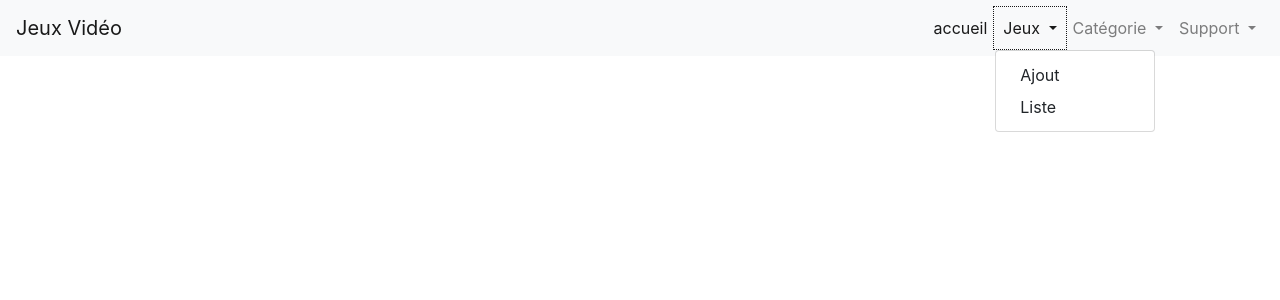
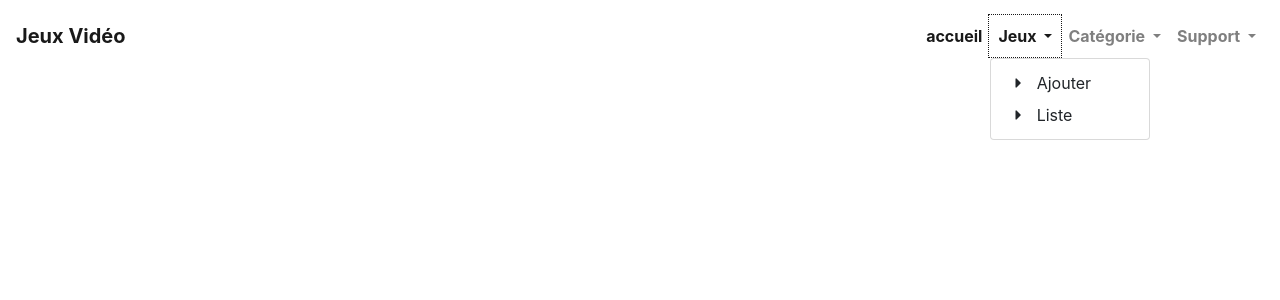
Before and after one commit to Waltercalling/videogames, a PHP site: page /index.php in a window 1280 px wide, after a click on "Jeux". Shown: the top 300 px of the page. Run offline with PHP 8.4, Linux system fonts and the light colour scheme.

Commit message:
update header

```diff
--- a/inc/header.php
+++ b/inc/header.php
@@ -1,5 +1,5 @@
 <header>
-	<nav class="navbar navbar-expand-lg navbar-light bg-light">
+	<nav class="navbar navbar-expand-lg navbar-light font-weight-bold p-3">
 	  <a class="navbar-brand" href="#">Jeux Vidéo</a>
 	  <button class="navbar-toggler" type="button" data-toggle="collapse" data-target="#navbarSupportedContent" aria-controls="navbarSupportedContent" aria-expanded="false" aria-label="Toggle navigation">
 	    <span class="navbar-toggler-icon"></span>
@@ -16,8 +16,8 @@
 				Jeux
 				</a>
 				<div class="dropdown-menu" aria-labelledby="navbarDropdown">
-				<a class="dropdown-item" href="add-game.php">Ajout</a>
-				<a class="dropdown-item" href="list-game.php">Liste</a>
+				<a class="dropdown-item" href="add-game.php"><i class="fas fa-caret-right pr-3"></i>Ajouter</a>
+				<a class="dropdown-item" href="list-game.php"><i class="fas fa-caret-right pr-3"></i>Liste</a>
 				</div>
 			</li>
 	      <!-- Menu Category -->
@@ -27,8 +27,8 @@
 	          Catégorie
 	        </a>
 	        <div class="dropdown-menu" aria-labelledby="navbarDropdown">
-	          <a class="dropdown-item" href="add-category.php">Ajout</a>
-	          <a class="dropdown-item" href="list-category.php">Liste</a>
+	          <a class="dropdown-item" href="add-category.php"><i class="fas fa-caret-right pr-3"></i>Ajouter</a>
+	          <a class="dropdown-item" href="list-category.php"><i class="fas fa-caret-right pr-3"></i>Liste</a>
 	        </div>
 
 	        <!-- Menu Support -->
@@ -38,8 +38,8 @@
 				Support
 				</a>
 				<div class="dropdown-menu" aria-labelledby="navbarDropdown">
-				<a class="dropdown-item" href="deviceAdd.php">Ajout</a>
-				<a class="dropdown-item" href="device.php">Liste</a>
+				<a class="dropdown-item" href="deviceAdd.php"><i class="fas fa-caret-right pr-3"></i>Ajouter</a>
+				<a class="dropdown-item" href="device.php"><i class="fas fa-caret-right pr-3"></i>Liste</a>
 				</div>
 
 	      </li>
--- a/js/script.js
+++ b/js/script.js
@@ -1,3 +1,11 @@
 jQuery(document).ready(function($) {
-	    console.log("OK");
+	//Check confirmation click for delete button
+	$('.confirmation').on('click', function () {
+		return confirm ('Voulez-vous vraiment supprimer ?');
+	});
+
+	//Check confirmation click for cancel button
+	$('.cancel').on('click', function () {
+		return confirm ('Voulez-vous vraiment quitter sans sauvegarder ?');
+	});
 });
```
Also changed, not shown: list-category.php (+8 -2 lines).
